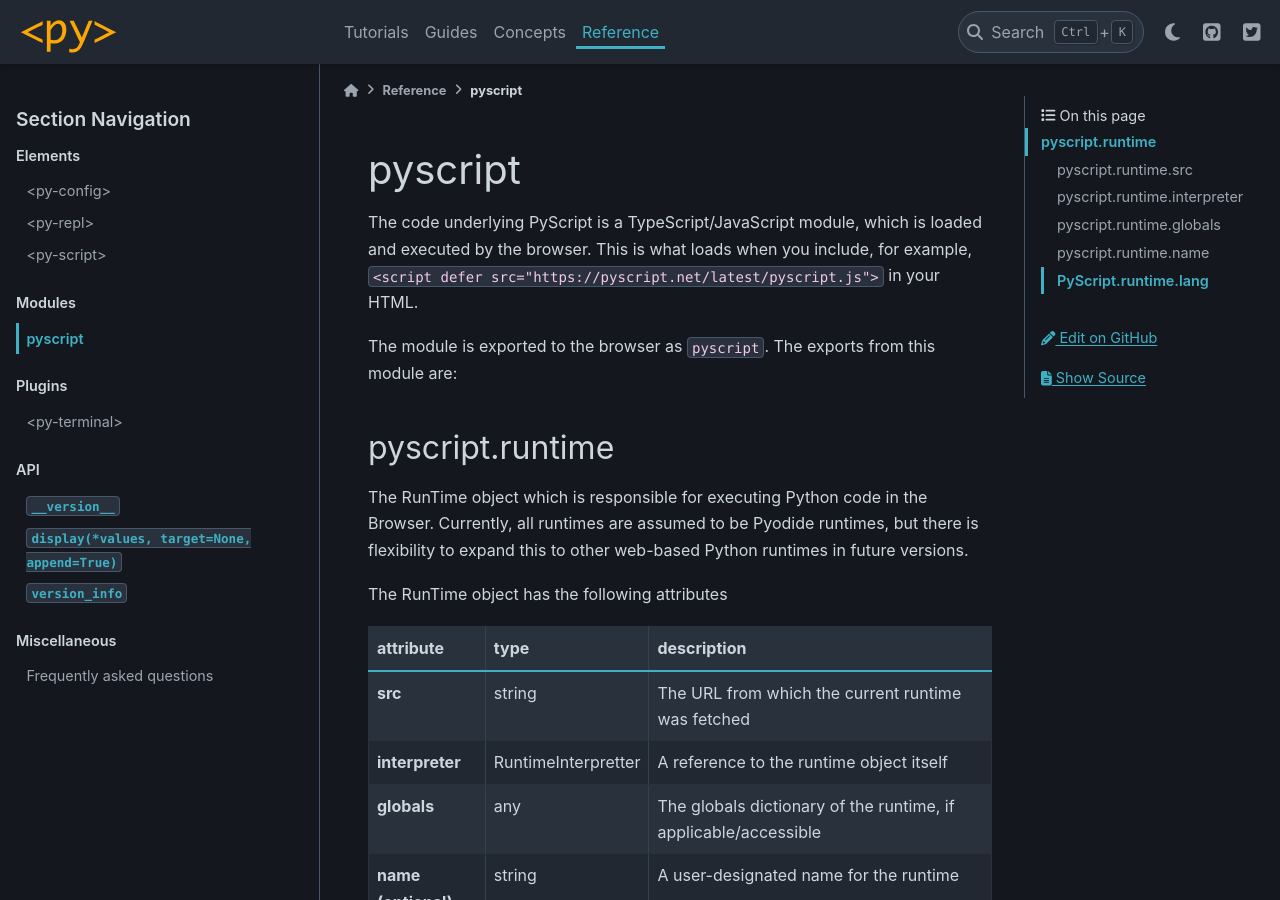
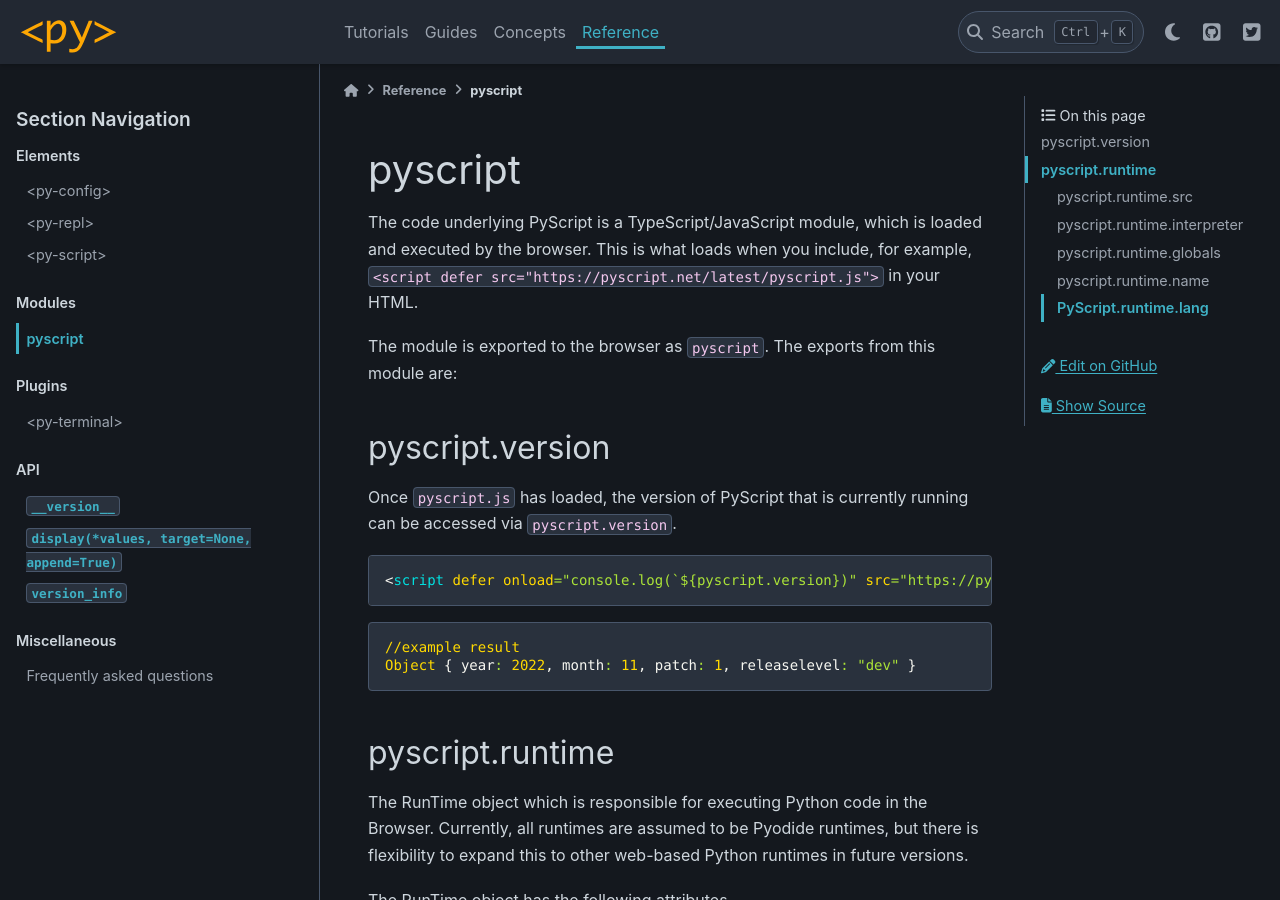
Before and after one commit to pyscript/pyscript, a Sphinx documentation site: the page built from docs/reference/modules/pyscript.md, in a window 1280 px wide and 900 px high. Built offline with Sphinx 7.4.7 and the PyData theme 0.15.4, drawn with Linux system fonts in a browser that asks for light colours.

Commit message:
add docs

````diff
--- a/docs/reference/modules/pyscript.md
+++ b/docs/reference/modules/pyscript.md
@@ -3,6 +3,17 @@
 The code underlying PyScript is a TypeScript/JavaScript module, which is loaded and executed by the browser. This is what loads when you include, for example, `<script defer src="https://pyscript.net/latest/pyscript.js">` in your HTML.
 
 The module is exported to the browser as `pyscript`. The exports from this module are:
+
+## pyscript.version
+
+Once `pyscript.js` has loaded, the version of PyScript that is currently running can be accessed via `pyscript.version`.
+```html
+<script defer onload="console.log(`${pyscript.version})" src="https://pyscript.net/latest/pyscript.js"></script>
+```
+```js
+//example result
+Object { year: 2022, month: 11, patch: 1, releaselevel: "dev" }
+```
 
 ## pyscript.runtime
 
````
